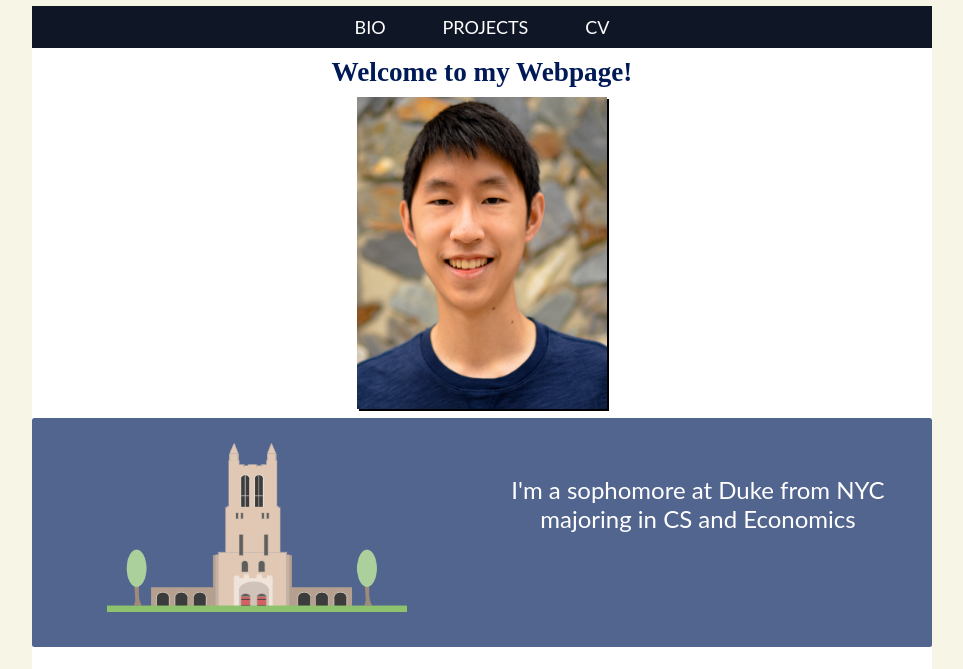
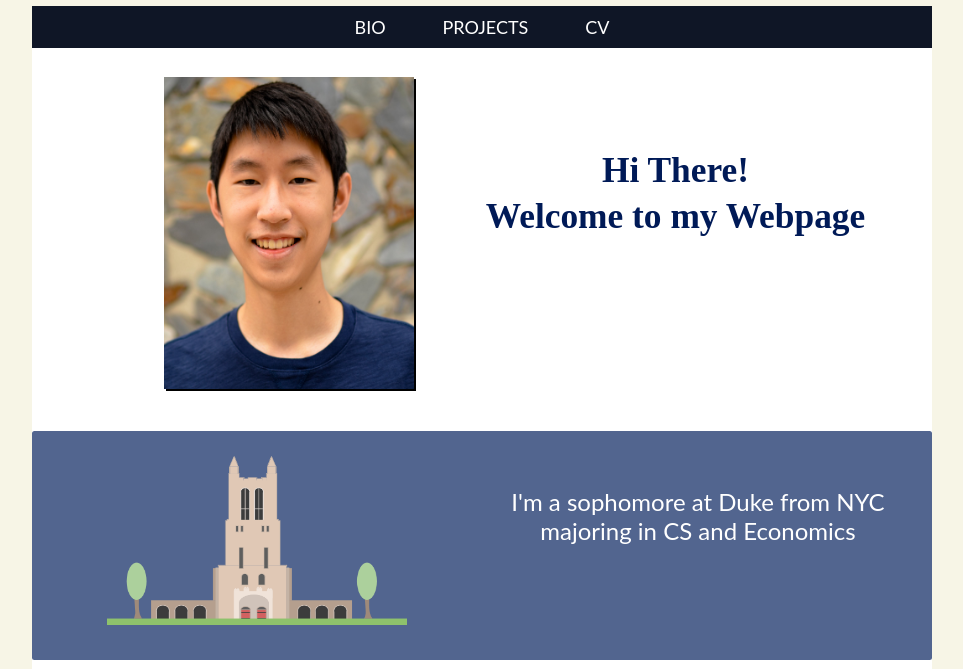
Before and after one commit to harrykliu/harrykliu.github.io, a plain HTML site: page index.html in a window 1280 px wide. Shown: the part 110-779 px from the top of the page, without its empty margins (158-1121 px from the left). Drawn offline with Linux system fonts and the light colour scheme.

Commit message:
Adjust first row
Move my picture to the left and welcome text to the right.

```diff
--- a/Styles.css
+++ b/Styles.css
@@ -162,7 +162,7 @@ footer {
 	padding-bottom: 35px;
 	background-color: #52658F;
 }
-.rowalternate  {
+.rowalternate, .firstrow  {
 	background-size: cover;
 	border-radius: 2.5px;
 	background-repeat: no-repeat;
@@ -170,6 +170,7 @@ footer {
 	padding-bottom: 35px;
 	background-color: #FFFFFF;
 }
+
 .main {
 	background-color: #FFFFFF;
 }
@@ -209,10 +210,23 @@ nav a {
 		margin-right: auto;
 		width: auto;
 	}
+    .firstrow .rowtext{
+        font-size: 1.3em;
+        float: right;
+        padding-top: 8%;
+        margin-right: 7%;
+        width: 43%;
+    }
+    .firstrow .rowimage{
+        display: inline-block;
+        margin-left: 7%;
+        width: 43%;
+    }
 	.rowalternate .rowtext{
 		float: left;
 		width: 50%;
 		padding-left: 4%;
+        color: #0F1626;
 	}
 	.rowalternate .rowimage{
 		width: 50%;
--- a/index.html
+++ b/index.html
@@ -33,8 +33,15 @@
 		</nav>
 	</header>
 	<main class="main">
-		<h2>Welcome to my Webpage!</h2>
-		<img src="images/Headshot.jpg" alt="Harry Liu" width="250" height="312" class="headshot" title="Harry Liu"/>
+        <div class="firstrow">
+            <div class="rowtext">
+                <h2>Hi There!</h2>
+                <h2>Welcome to my Webpage</h2>
+            </div>
+            <div class="rowimage">
+		      <img src="images/Headshot.jpg" alt="Harry Liu" width="250" height="312" class="headshot" title="Harry Liu"/>
+            </div>
+        </div>
 		<div class="row">
   			<div class="rowtext">
 				<h3>I'm a sophomore at Duke from NYC majoring in CS and Economics</h3>
```
